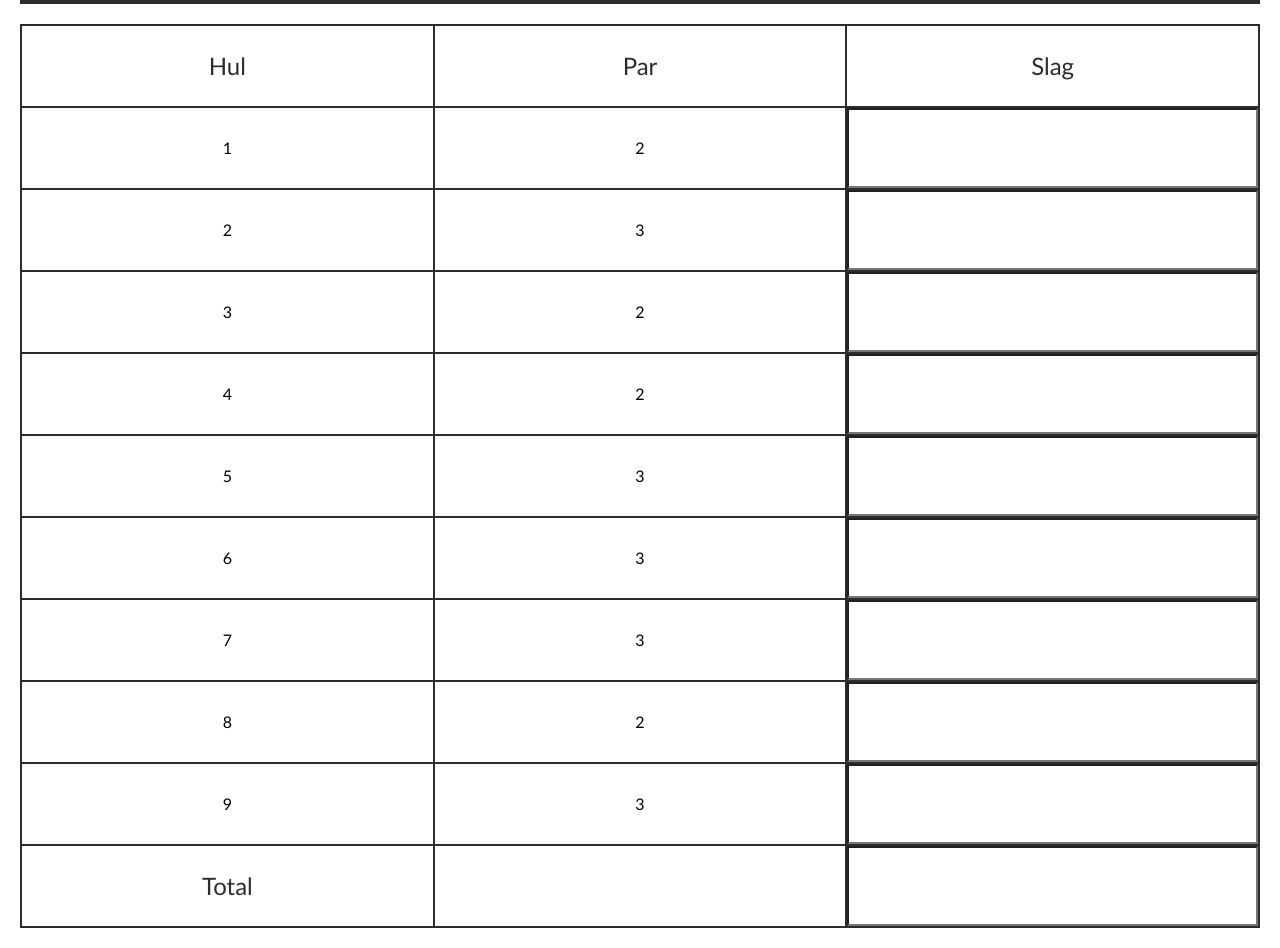
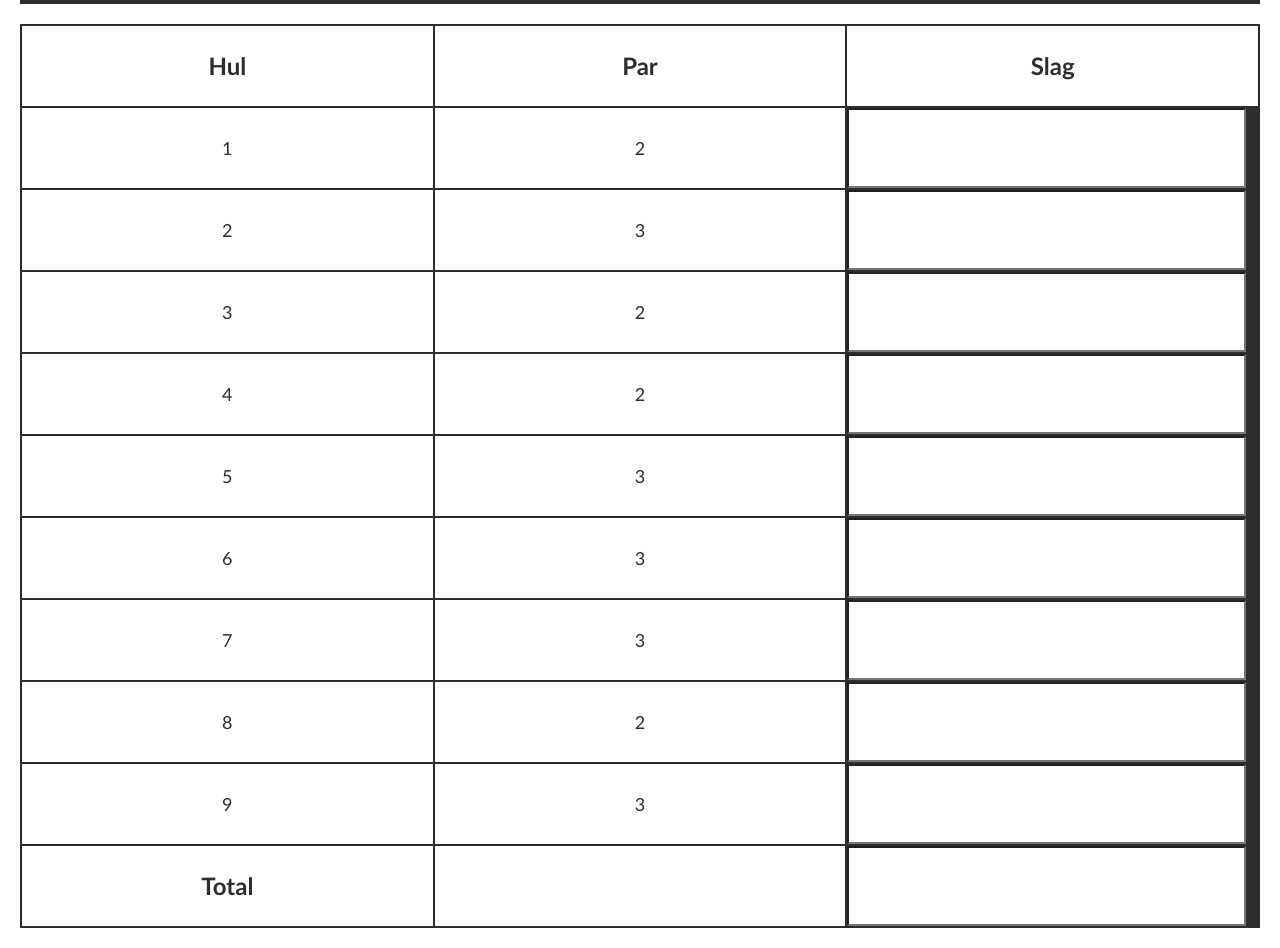
Before and after one commit to Madsbd/Minigolf.Scoreboard, a plain HTML site: page index.html in a window 1280 px wide. Shown: the part 100-1048 px from the top of the page. Drawn offline with nearby package versions, Linux system fonts and the light colour scheme.

Commit message:
css grid: tilføjet alle egenskaber

```diff
--- a/css/main.scss
+++ b/css/main.scss
@@ -8,15 +8,27 @@ body{
 
   h1{
     color: white;
-    font-weight: 500;
+    font-weight: 600;
     font-size: 36px;
   }
 
   h2{
     color: #2d2d2d;
-    font-weight: 500;
+    font-weight: 600;
     font-size: 24px;
   }
+
+  p, input{
+    font-family: "Gill Sans", sans-serif;
+    color: #2d2d2d;
+    font-weight: 500;
+    font-size: 18px;
+  }
+}
+
+input{
+  width: 96%;
+  color: #2d2d2d;
 }
 
 /* HEADER */
@@ -162,3 +174,56 @@ header{
   grid-column: 2;
   grid-row: 11;
 }
+
+/* Grid Player Input Aligning (column three) */
+.inputOne{
+  grid-column: 3;
+  grid-row: 2;
+}
+
+.inputTwo{
+  grid-column: 3;
+  grid-row: 3;
+}
+
+.inputThree{
+  grid-column: 3;
+  grid-row: 4;
+}
+
+.inputFour{
+  grid-column: 3;
+  grid-row: 5;
+}
+
+.inputFive{
+  grid-column: 3;
+  grid-row: 6;
+}
+
+.inputSix{
+  grid-column: 3;
+  grid-row: 7;
+}
+
+.inputSeven{
+  grid-column: 3;
+  grid-row: 8;
+}
+
+.inputEight{
+  grid-column: 3;
+  grid-row: 9;
+}
+
+.inputNine{
+  grid-column: 3;
+  grid-row: 10;
+}
+
+.inputTotal{
+  grid-column: 3;
+  grid-row: 11;
+  font-weight: 600;
+  font-size: 24px;
+}
```
Also changed, not shown: css/main.css, 1 other file.
